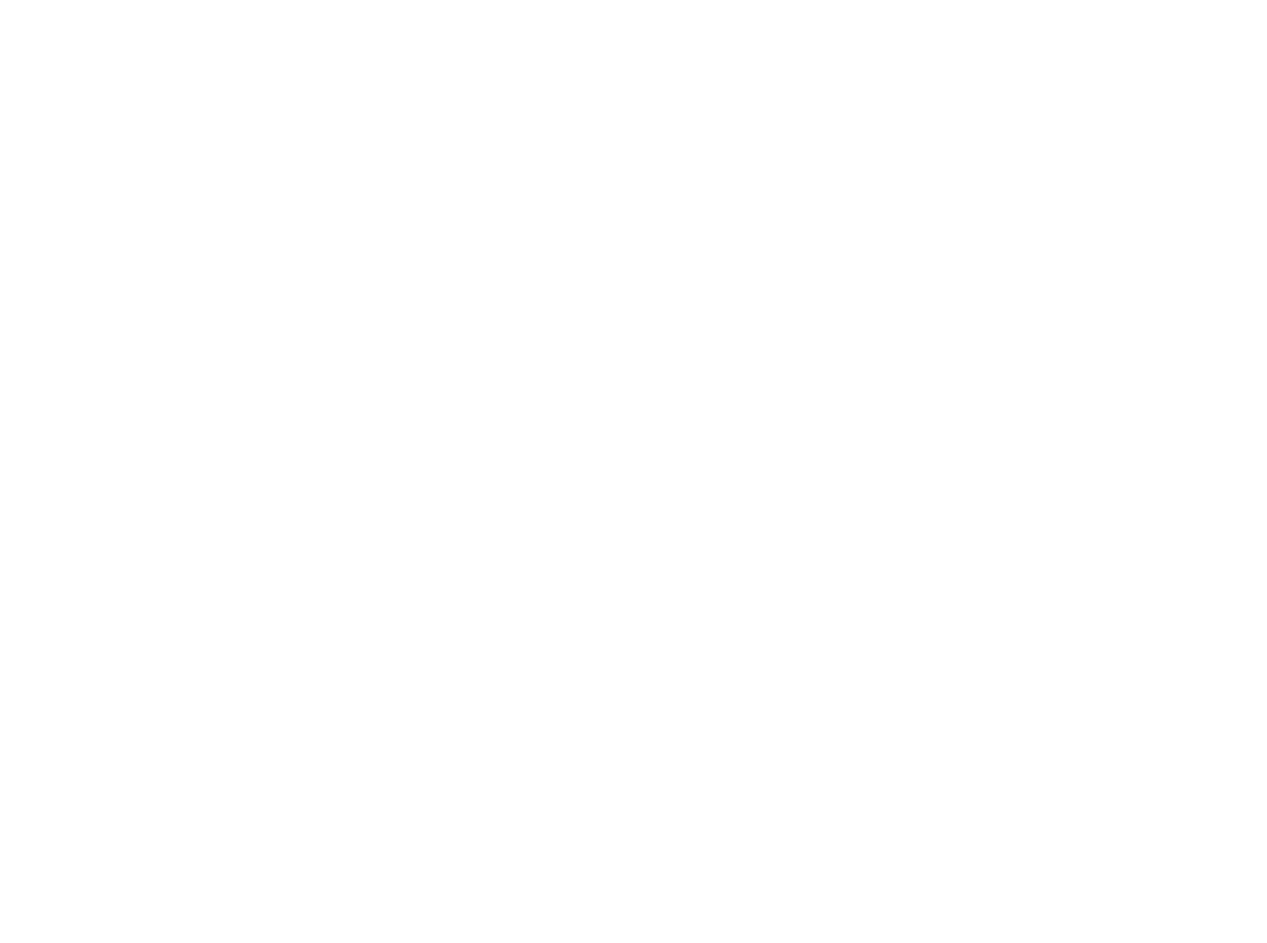
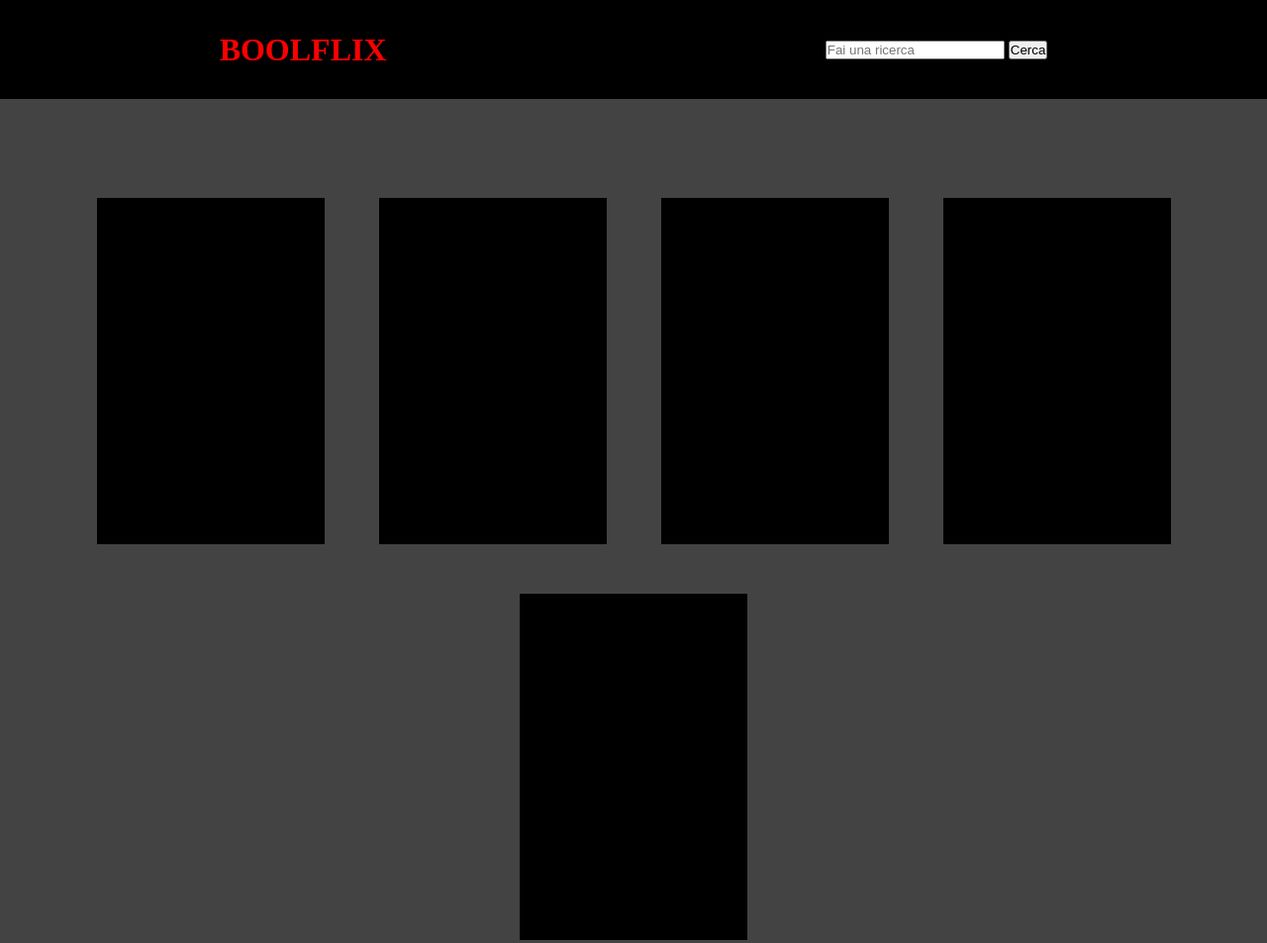
Before and after one commit to tommasofiglia/vue-boolflix, a plain HTML site: page index.html in a window 1280 px wide. Shown: the whole page at 99% size. Before the commit the page ends 800 px from the top, so only its background shows below. Drawn offline with nearby package versions, Linux system fonts and the light colour scheme.

Commit message:
HTML-CSS Milestone 1 completati

```diff
--- a/assets/css/style.css
+++ b/assets/css/style.css
@@ -0,0 +1,57 @@
+*{
+  padding: 0;
+  margin: 0;
+  box-sizing: border-box;
+}
+
+body{
+  background-color: #434343;
+  overflow-x: hidden;
+}
+/* Commons */
+#app{
+  width: 100vw;
+}
+
+.container{
+  width: 1140px;
+  margin: auto;
+}
+
+.d-flex{
+  display: flex;
+}
+
+/* Utility classes */
+
+.red{
+  color: red;
+}
+
+/* Header */
+header{
+  background-color: black;
+  height: 100px;
+}
+
+header .container{
+  height: 100%;
+  width: 100vw;
+  justify-content: space-around;
+  align-items: center;
+}
+
+/* Main */
+
+main .container{
+  flex-wrap: wrap;
+  margin-top: 100px;
+  justify-content: space-around;
+}
+
+main .container .card{
+  width: 230px;
+  height: 350px;
+  background-color: black;
+  margin-bottom: 50px;
+}
--- a/assets/js/main.js
+++ b/assets/js/main.js
@@ -1,4 +1,19 @@
+/*******************  MILESTONE 1 *********************/
+
+//Creare un layout base con una searchbar (una input e un button) in cui possiamo
+// scrivere completamente o parzialmente il nome di un film. Possiamo, cliccando il bottone, cercare sull’API tutti i film che contengono ciò che ha scritto l’utente.
+// Vogliamo dopo la risposta dell’API visualizzare a schermo i seguenti valori per ogni film trovato:
+// 1. Titolo
+// 2. Titolo Originale
+// 3. Lingua
+// 4. Voto
+
+/******************* MILESTONE 2 **********************/
+
 let app = new Vue({
   // options object
   el: "#app",
+  data: {
+    movies:
+  }
 });
--- a/index.html
+++ b/index.html
@@ -10,6 +10,45 @@
   <body>
 
     <div id="app">
+
+<!-- Inizio Header -->
+      <header>
+        <div class="container d-flex">
+
+          <h1 class="red">BOOLFLIX</h1>
+          <div class="form">
+              <input type="text" name="" value="" placeholder="Fai una ricerca">
+              <button type="button" name="button"> Cerca</button>
+          </div>
+
+        </div>
+      </header>
+
+<!-- Inizio Main -->
+      <main>
+        <div class="container d-flex">
+
+          <div class="card">
+
+          </div>
+          <div class="card">
+
+          </div>
+
+          <div class="card">
+
+          </div>
+
+          <div class="card">
+
+          </div>
+
+          <div class="card">
+
+          </div>
+
+        </div>
+      </main>
 
     </div>
 
```
